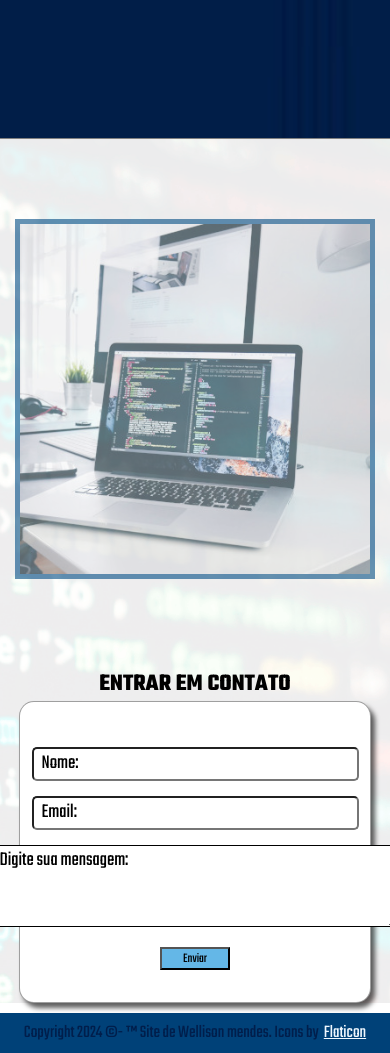
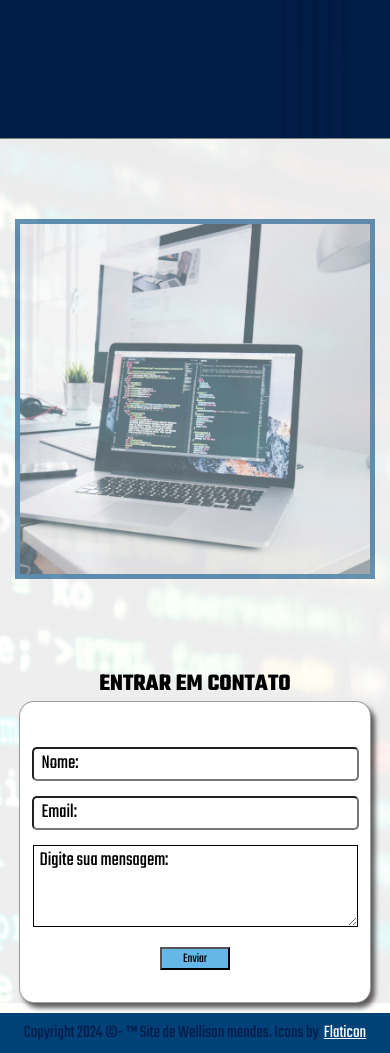
Before and after one commit to wellmendes25/site-pessoal, a plain HTML site: page index.html in a window 390 px wide. Shown: the part 2337-3390 px from the top of the page. Drawn offline with Linux system fonts and the light colour scheme; a web font is replaced by a local one.

Commit message:
text-area

```diff
--- a/style.css
+++ b/style.css
@@ -726,6 +726,9 @@ footer > p > a{
        width: 320px;
     }
 
+    #Mensagem{
+        width: 320px;
+    }
 
     main #pra-cima{
         position: fixed;
```
